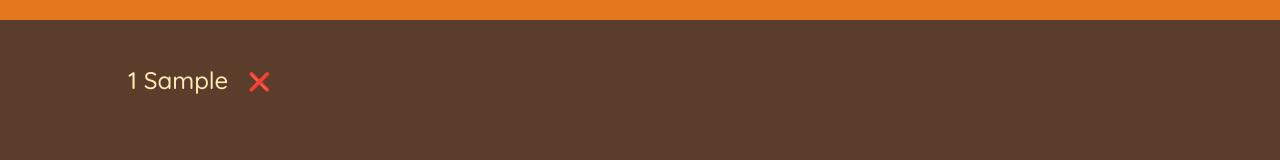
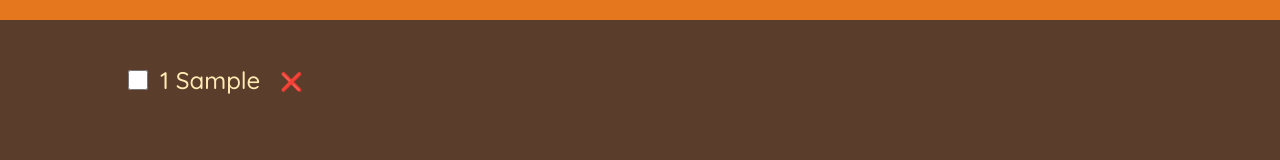
Before and after one commit to zahnx/travel-list, a React (Create React App) app: page / in a window 1280 px wide. Both pictures are taken after typing "Sample" into the empty fields and a click on the button "ADD". Shown: the part 257-417 px from the top of the page. Built offline with nearby package versions, Linux system fonts and the light colour scheme.

Commit message:
Added checkbox on each Item

```diff
--- a/src/App.js
+++ b/src/App.js
@@ -81,6 +81,7 @@ function PackingList({ items, onDeleteItem }) {
 function Item({ item, onDeleteItem }) {
   return (
     <li>
+      <input type="checkbox"></input>
       <span style={item.packed ? { textDecoration: "line-through" } : {}}>
         {item.quantity} {item.description}
       </span>
```
